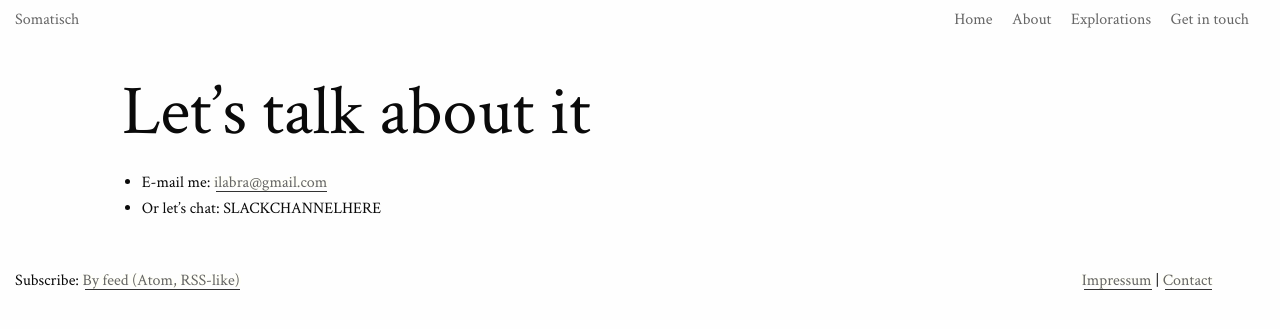
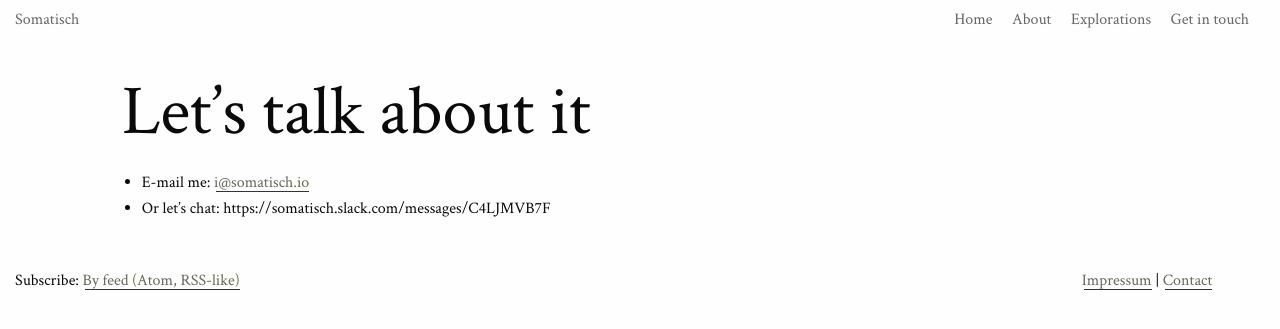
Before and after one commit to somatisch/somatisch-site, a Jekyll site: the page built from contact.md, in a window 1280 px wide. Shown: the top 329 px of the page. Built offline with Jekyll 4.4.1, drawn with Linux system fonts in a browser that asks for light colours; nearby versions of some CDN libraries.

Commit message:
just a first edit

```diff
--- a/contact.md
+++ b/contact.md
@@ -6,5 +6,5 @@ order: 5
 ---
 
 # Let's talk about it
-- E-mail me: <a href="mailto:ilabra@gmail.com">ilabra@gmail.com</a>
-- Or let's chat: SLACKCHANNELHERE
+- E-mail me: <a href="mailto:i@somatisch.io">i@somatisch.io</a>
+- Or let's chat: https://somatisch.slack.com/messages/C4LJMVB7F
```
